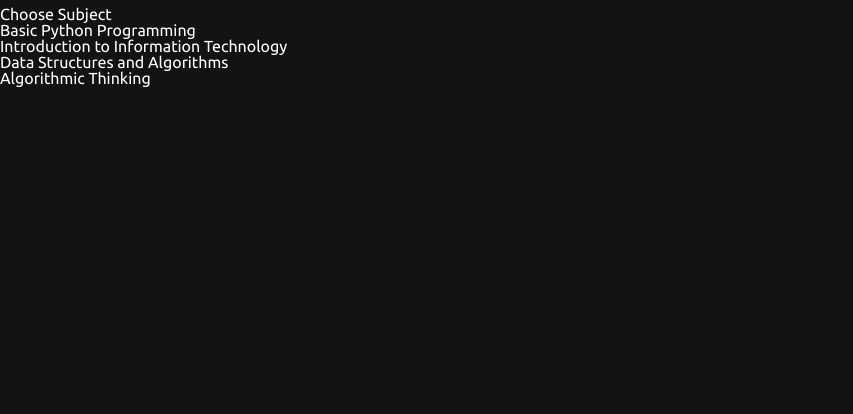
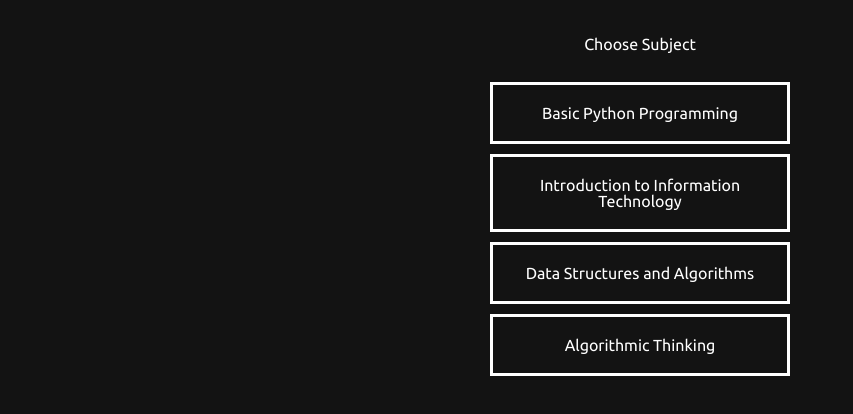
Before and after one commit to Swam-Htet-Paing/IT_Class_Notes, a plain HTML site: page index.html in a window 1280 px wide. Shown: the part 40-454 px from the top of the page, without its empty margins (0-853 px from the left). Drawn offline with Linux system fonts and the light colour scheme.

Commit message:
Update styles.css

```diff
--- a/styles.css
+++ b/styles.css
@@ -60,3 +60,52 @@ strong {
     margin-bottom: 30px;
     border-bottom: 2px solid #fff;
 }
+
+h3 {
+    text-align: center;
+    margin: 30px 0;
+}
+
+.menu {
+    display: flex;
+    flex-direction: column;
+    align-items: center;
+    /* centers the li items if they are fixed-width */
+    padding: 0;
+    list-style: none;
+}
+
+.menu li {
+    width: 300px;
+    /* or auto-fit based on longest item */
+    margin-bottom: 10px;
+}
+
+.menu li a {
+    display: block;
+    /* makes the link fill the li */
+    width: 100%;
+    padding: 20px;
+    border: 3px solid #fff;
+    font-family: "Ubuntu";
+    font-size: 16px;
+    text-align: center;
+    box-sizing: border-box;
+    cursor: pointer;
+}
+
+.menu li:hover {
+    background-color: #FFFFFF;
+    color: #000;
+}
+
+.menu li:hover a {
+    color: #000;
+}
+
+.date {
+    text-align: center;
+    font-size: 24px;
+    margin: 50px;
+    padding-top: 20px;
+}
```
